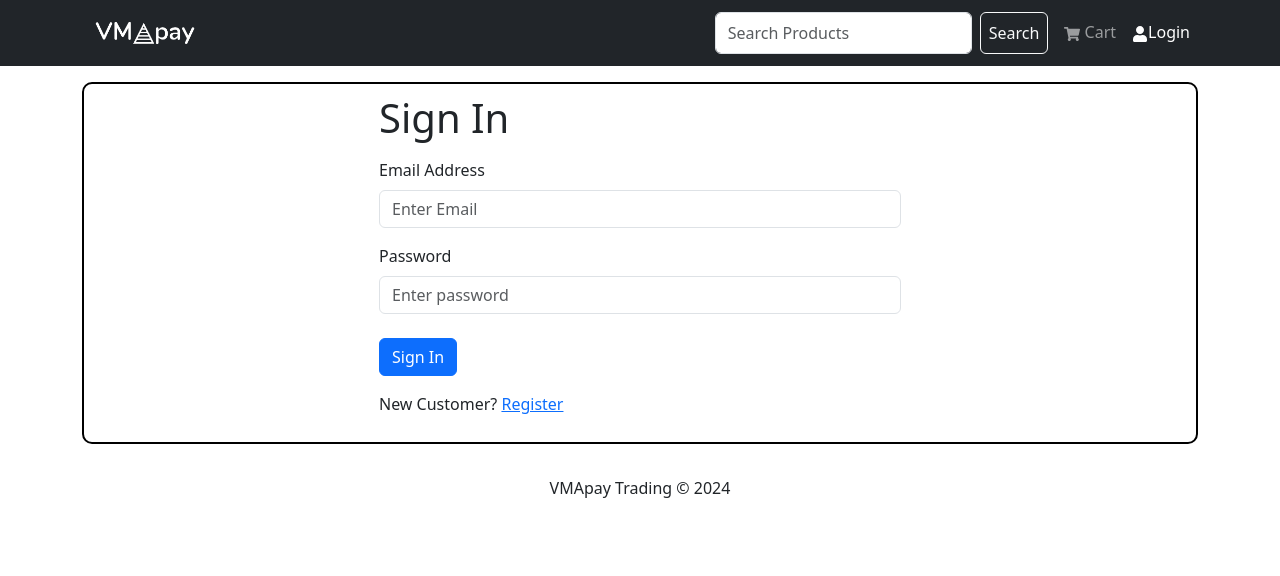
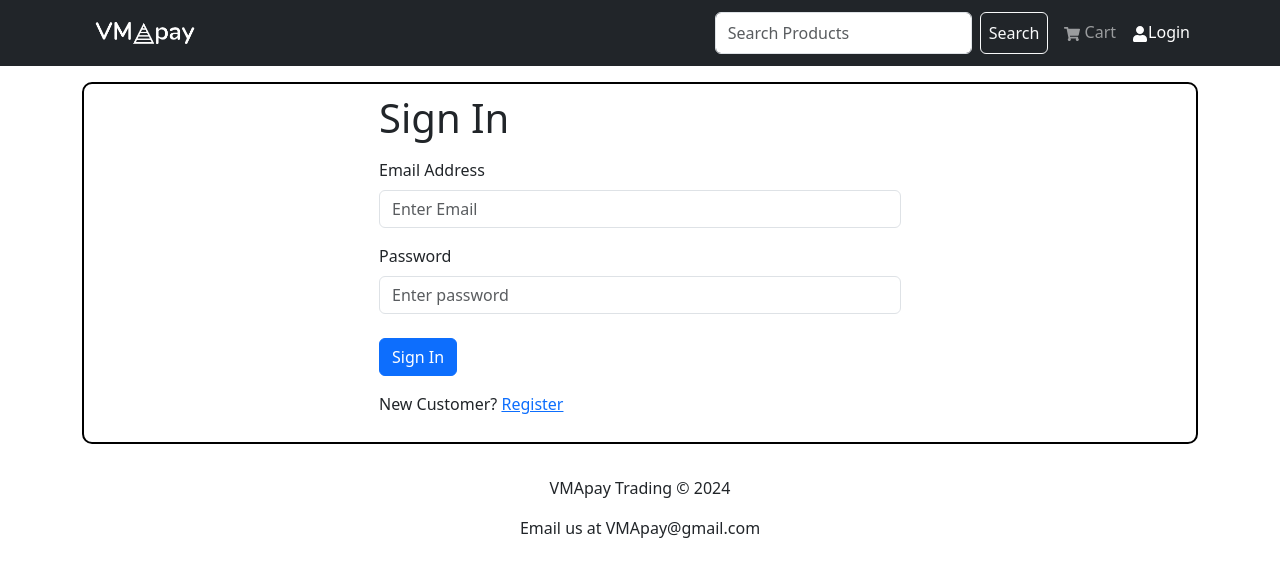
Before and after one commit to ballsphemy/thesis-proj, a React (Create React App) app in the folder frontend/: page /login in a window 1280 px wide. Shown: the top 576 px of the page. Built offline with nearby package versions, Linux system fonts and the light colour scheme.

Commit message:
added email in footer

```diff
--- a/frontend/src/components/Footer.jsx
+++ b/frontend/src/components/Footer.jsx
@@ -9,6 +9,7 @@ const Footer = () => {
             <Row>
                 <Col className="text-center py-3 footer">
                    <p>VMApay Trading &copy; {currentYear}</p>
+                   <p>Email us at VMApay@gmail.com</p>
                 </Col>
             </Row>
         </Container>
```
